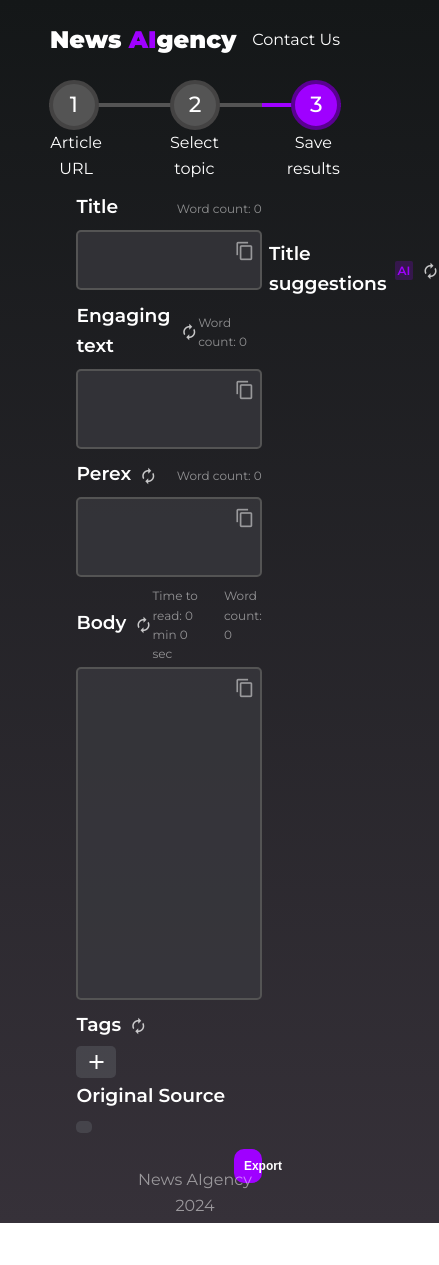
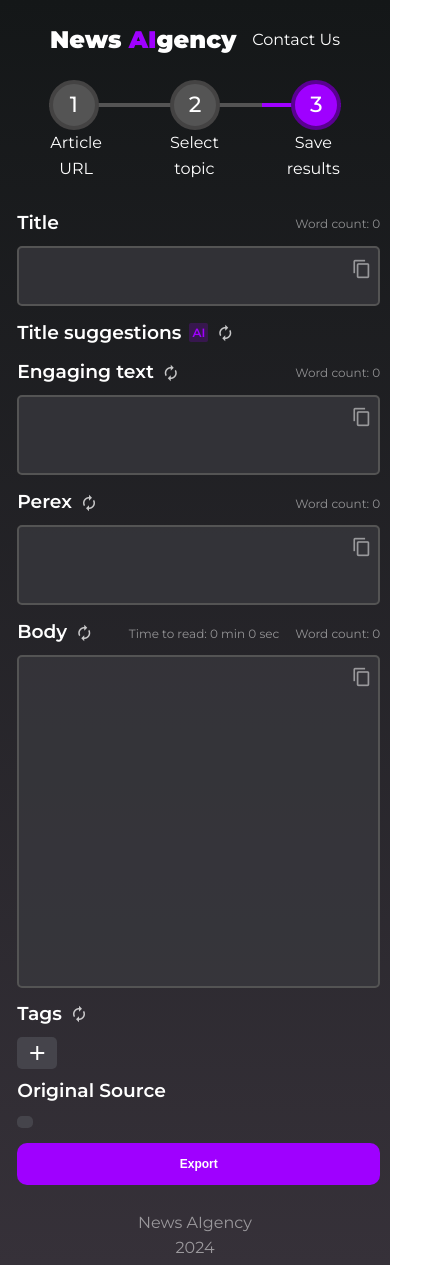
Before and after one commit to News-AIgency/App, a Vue app in the folder frontend/: page /article in a window 390 px wide. Shown: the whole page, 439 px wide, since content can reach past the window. Before the commit the page ends 1223 px from the top, so only its background shows below. Built offline with nearby package versions, Linux system fonts and the light colour scheme.

Commit message:
mobile adaptation + minor CSS fixes

```diff
--- a/frontend/index.html
+++ b/frontend/index.html
@@ -1,10 +1,10 @@
-<!DOCTYPE html>
+<!doctype html>
 <html lang="en">
   <head>
-    <meta charset="UTF-8">
-    <link rel="icon" href="/favicon.ico">
-    <meta name="viewport" content="width=device-width, initial-scale=1.0">
-    <title>Vite App</title>
+    <meta charset="UTF-8" />
+    <link rel="icon" href="/pencil.ico" />
+    <meta name="viewport" content="width=device-width, initial-scale=1.0" />
+    <title>News Aigency</title>
   </head>
   <body>
     <div id="app"></div>
--- a/frontend/src/components/ProgressBar.vue
+++ b/frontend/src/components/ProgressBar.vue
@@ -96,6 +96,7 @@ export default {
     justify-self: center;
     max-width: 500px;
     width: 75vw;
+    margin-bottom: 20px;
 }
 
 .steps {
--- a/frontend/src/views/ArticleView.vue
+++ b/frontend/src/views/ArticleView.vue
@@ -30,6 +30,32 @@
             ></textarea>
           </div>
         </div>
+
+        <!-- MOBILE - TITLE SUGGESTION - TEMPORARY -->
+        <div class="m-title-suggestion-wrapper" v-show="!articleStore.loading">
+        <div class="regenerate-wrapper" v-show="!articleStore.loading">
+          <h3 class="header-container" v-show="!articleStore.loading">
+            Title suggestions
+          </h3>
+          <AiContent></AiContent>
+          <button
+            class="material-icons regenerate-button"
+            title="Regenerate"
+            @click="regenTitleSuggestions"
+          >
+            autorenew
+          </button>
+        </div>
+
+        <button
+          v-for="(suggestion, index) in titleSuggestions"
+          :key="index"
+          class="title-btn"
+          @click="copyTitle(suggestion)"
+        >
+          {{ suggestion }}
+        </button>
+      </div>
 
         <div class="textarea-container" v-show="!articleStore.loading">
           <div class="header-container">
@@ -292,6 +318,7 @@ export default {
     },
     loadFromLocalStorage() {
       this.title = localStorage.getItem('title') || ''
+
       if (localStorage.getItem('titleSuggestions') != null) {
         const savedTitleSuggestions = localStorage.getItem('titleSuggestions')
         this.titleSuggestions = savedTitleSuggestions
@@ -301,6 +328,7 @@ export default {
       this.engagingText = localStorage.getItem('engagingText') || ''
       this.perex = localStorage.getItem('perex') || ''
       this.body = localStorage.getItem('body') || ''
+
       if (localStorage.getItem('tags') != null) {
         const savedTags = localStorage.getItem('tags')
         this.tags = savedTags ? JSON.parse(savedTags) : []
@@ -385,7 +413,7 @@ export default {
     tags(newValue) {
       localStorage.setItem('tags', JSON.stringify(newValue))
     },
-    genTitleSuggestions(newValue) {
+    titleSuggestions(newValue) {
       localStorage.setItem('titleSuggestions', JSON.stringify(newValue))
     },
     genEngagingText(newValue) {
@@ -400,6 +428,9 @@ export default {
     genTags(newValue) {
       this.tags = newValue
     },
+    genTitleSuggestions(newValue) {
+      this.titleSuggestions = newValue
+    }
   },
 }
 </script>
@@ -431,7 +462,7 @@ html {
 }
 
 .filler {
-  padding: 25.5px;
+  padding: 32px;
 }
 
 .textarea-copy-wrapper {
@@ -454,6 +485,7 @@ html {
 }
 
 .title-btn {
+  width: 100%;
   background-color: rgba(56, 56, 62, 0.75);
   color: rgba(255, 255, 255, 0.5);
   border: 0px;
@@ -487,7 +519,11 @@ html {
   display: flex;
   width: 30%;
   flex-direction: column;
-  margin-top: 6px;
+  margin-top: 11.5px; /* toto potom opravit */
+}
+
+.m-title-suggestion-wrapper {
+  display: none;
 }
 
 .regenerate-wrapper {
@@ -632,7 +668,6 @@ html {
   font-weight: bold;
   text-align: center;
   margin: auto;
-  margin-top: 4%;
 }
 
 textarea {
@@ -664,4 +699,26 @@ h3 {
   height: 25em;
   min-height: 25em;
 }
+
+@media (max-width: 480px) {
+  .title-suggestion-wrapper {
+    display: none;
+  }
+
+  .textarea-wrapper {
+    width: 98%;
+    margin: 0;
+  }
+
+  .export-button {
+    width: 100%;
+    height: 42px;
+    margin-bottom: 40px;
+  }
+
+  .m-title-suggestion-wrapper {
+    display: block;
+  }
+
+}
 </style>
--- a/frontend/src/views/TopicView.vue
+++ b/frontend/src/views/TopicView.vue
@@ -4,8 +4,17 @@
     <div class="topic-selection">
       <h2 class="title">Custom topic</h2>
       <div class="custom-topic-container">
-        <input type="text" placeholder="Enter custom topic" class="topic-input" v-model="customTopic" />
-        <button class="custom-topic-button" :disabled="!customTopic.trim()" @click.prevent="selectTopic(customTopic)">
+        <input
+          type="text"
+          placeholder="Enter custom topic"
+          class="topic-input"
+          v-model="customTopic"
+        />
+        <button
+          class="custom-topic-button"
+          :disabled="!customTopic.trim()"
+          @click.prevent="selectTopic(customTopic)"
+        >
           <span class="material-icons">arrow_forward</span>
         </button>
       </div>
@@ -17,7 +26,12 @@
       </div>
 
       <form class="topics">
-        <button v-for="(topic, index) in topics" :key="index" @click.prevent="selectTopic(topic)" class="topic-button">
+        <button
+          v-for="(topic, index) in topics"
+          :key="index"
+          @click.prevent="selectTopic(topic)"
+          class="topic-button"
+        >
           <span class="topic-num">{{ index + 1 }}</span>
           <p class="topic-label">{{ topic }}</p>
           <span class="material-icons forward-arrow">arrow_forward</span>
@@ -35,8 +49,8 @@
 import { useArticleStore } from '@/stores/articleStore'
 import { useTopicsStore } from '../stores/topicsStore'
 import LoadingSpinner from '../components/LoadingSpinner.vue'
-import ProgressBar from '@/components/ProgressBar.vue';
-import AiContent from '@/components/AiContent.vue';
+import ProgressBar from '@/components/ProgressBar.vue'
+import AiContent from '@/components/AiContent.vue'
 
 export default {
   setup() {
@@ -65,38 +79,38 @@ export default {
   },
   methods: {
     async selectTopic(topic: string) {
-      console.log("TOPIC: ", topic);
-      this.selectedTopic = topic;
-      const articleStore = useArticleStore();
-      articleStore.selectedTopic = topic;
+      console.log('TOPIC: ', topic)
+      this.selectedTopic = topic
+      const articleStore = useArticleStore()
+      articleStore.selectedTopic = topic
 
       try {
-        articleStore.fetchArticle();
-        this.$router.push('/article');
+        articleStore.fetchArticle()
+        this.$router.push('/article')
       } catch (error) {
-        console.error("Failed to fetch article: ", error);
+        console.error('Failed to fetch article: ', error)
       }
     },
     loadFromLocalStorage() {
       if (localStorage.getItem('generatedTopics') != null) {
-        const topics = localStorage.getItem('generatedTopics');
-        this.topicsStore.topics = topics ? JSON.parse(topics) : [];
+        const topics = localStorage.getItem('generatedTopics')
+        this.topicsStore.topics = topics ? JSON.parse(topics) : []
       }
-    }
+    },
   },
   watch: {
     selectedTopic(newValue) {
       localStorage.setItem('selectedTopic', newValue)
     },
     topics(newValue) {
-      localStorage.setItem("generatedTopics", JSON.stringify(newValue))
-    }
+      localStorage.setItem('generatedTopics', JSON.stringify(newValue))
+    },
   },
 }
 </script>
 
 <style scoped>
-@media screen and (max-device-width:480px) {
+@media screen and (max-device-width: 480px) {
   .title {
     font-size: 20px !important;
     margin-bottom: 2%;
@@ -174,7 +188,6 @@ export default {
   caret-color: white;
   color: rgba(255, 255, 255, 0.7);
   height: 58px;
-  margin-left: 2%;
 }
 
 .or-divider {
@@ -200,10 +213,13 @@ export default {
 }
 
 .topics {
+  display: flex;
+  flex-direction: column;
   width: 60%;
   max-width: 80%;
   min-width: 320px;
   margin-top: 1%;
+  gap: 16px;
 }
 
 .topic-button {
@@ -214,7 +230,6 @@ export default {
   font-size: 16px;
   width: 100%;
   height: 58px;
-  margin: 2%;
   border-radius: 5px;
   border: 0px transparent;
   background-color: #38383e;
```
Also changed, not shown: frontend/src/components/AiContent.vue (indentation only), 1 other file (tests, documents, lock files or other folders).
